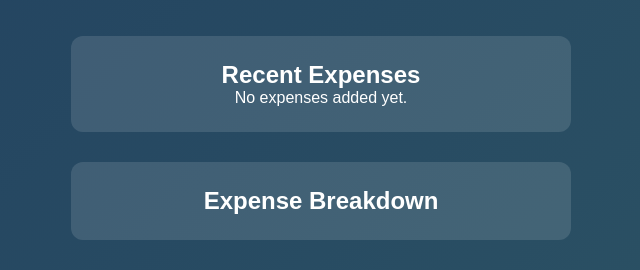
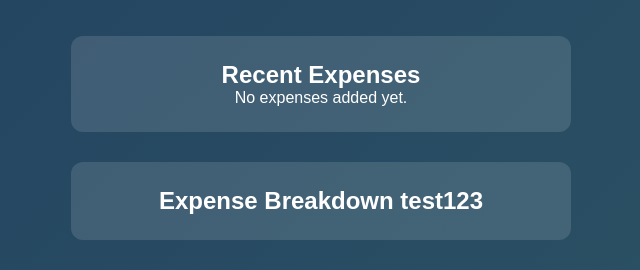
Before and after one commit to fizagit/django-expense-tracker, a Django app: page /dashboard/ in a window 1280 px wide. Shown: the part 790-1060 px from the top of the page, without its empty margins (319-959 px from the left). Run offline with Django 5.2, Linux system fonts and the light colour scheme; the visitor is signed in with stand-in values (Sample User, id 1); data that the repository does not hold is empty.

Commit message:
updated demo

```diff
--- a/expenseapp/templates/dashboard.html
+++ b/expenseapp/templates/dashboard.html
@@ -96,7 +96,7 @@
 
 <!-- PIE CHART -->
 <div class="dashboard-card">
-    <h2>Expense Breakdown</h2>
+    <h2>Expense Breakdown test123</h2>
     <canvas id="expenseChart"></canvas>
 </div>
 
```
